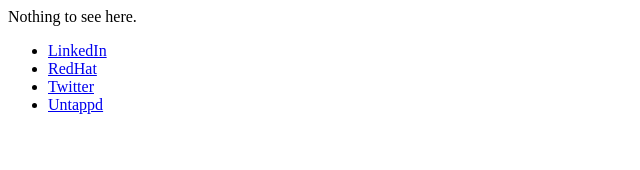
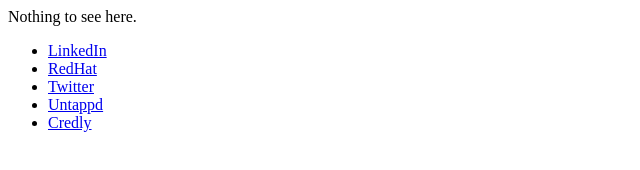
Before and after one commit to vcristescu/vcristescu.github.io, a plain HTML site: page index.html in a window 1280 px wide. Shown: the full height of the page, 0-640 px from the left. Drawn offline with Linux system fonts and the light colour scheme.

Commit message:
Checking dns porpagation

```diff
--- a/index.html
+++ b/index.html
@@ -5,5 +5,7 @@
 <li><a href="https://www.redhat.com/rhtapps/services/verify/?certId=150-220-648" target="_blank">RedHat</a></li>
 <li><a href="https://twitter.com/vcristescu" target="_blank">Twitter</a></li>
 <li><a href="https://untappd.com/user/vcr" target="_blank">Untappd</a></li>
+<li><a href="https://www.credly.com/users/vasile-cristescu/badges" target="_blank">Credly</a></li>
+
 </ul>
 </html>
```
